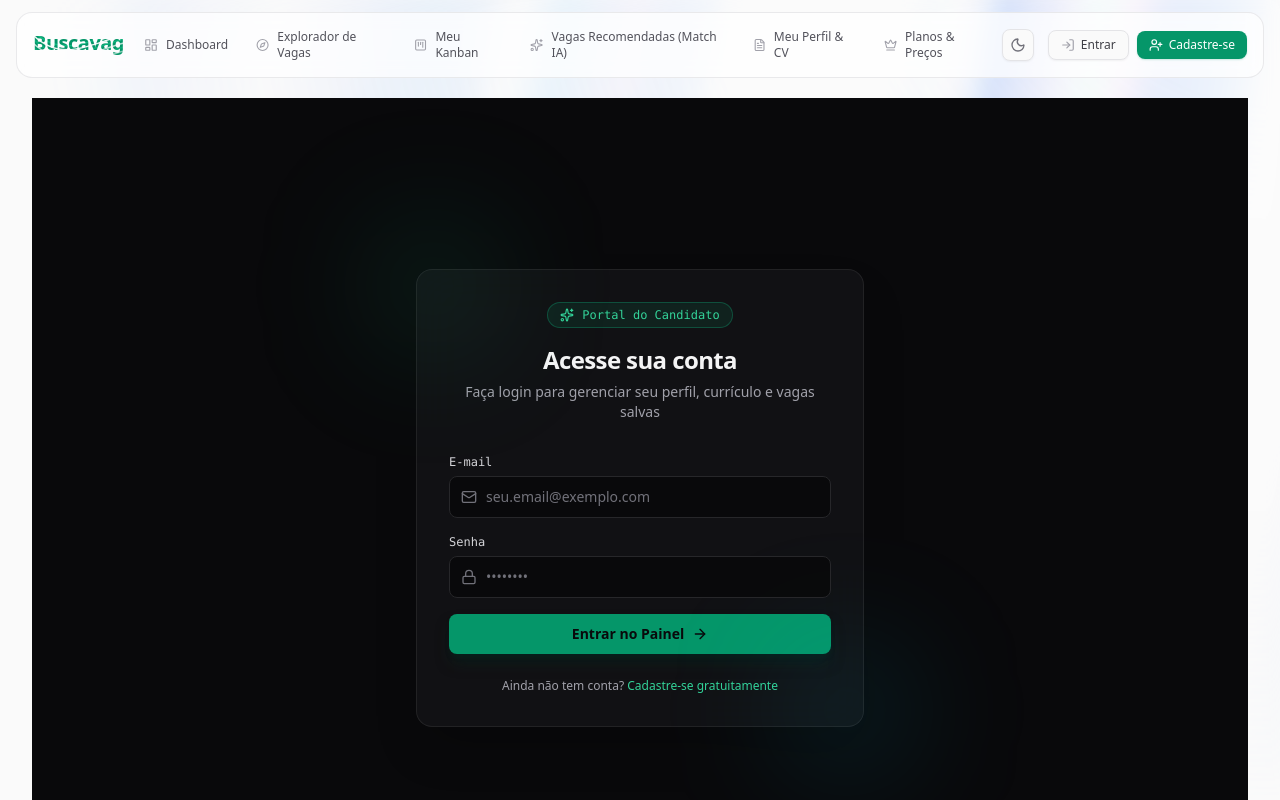
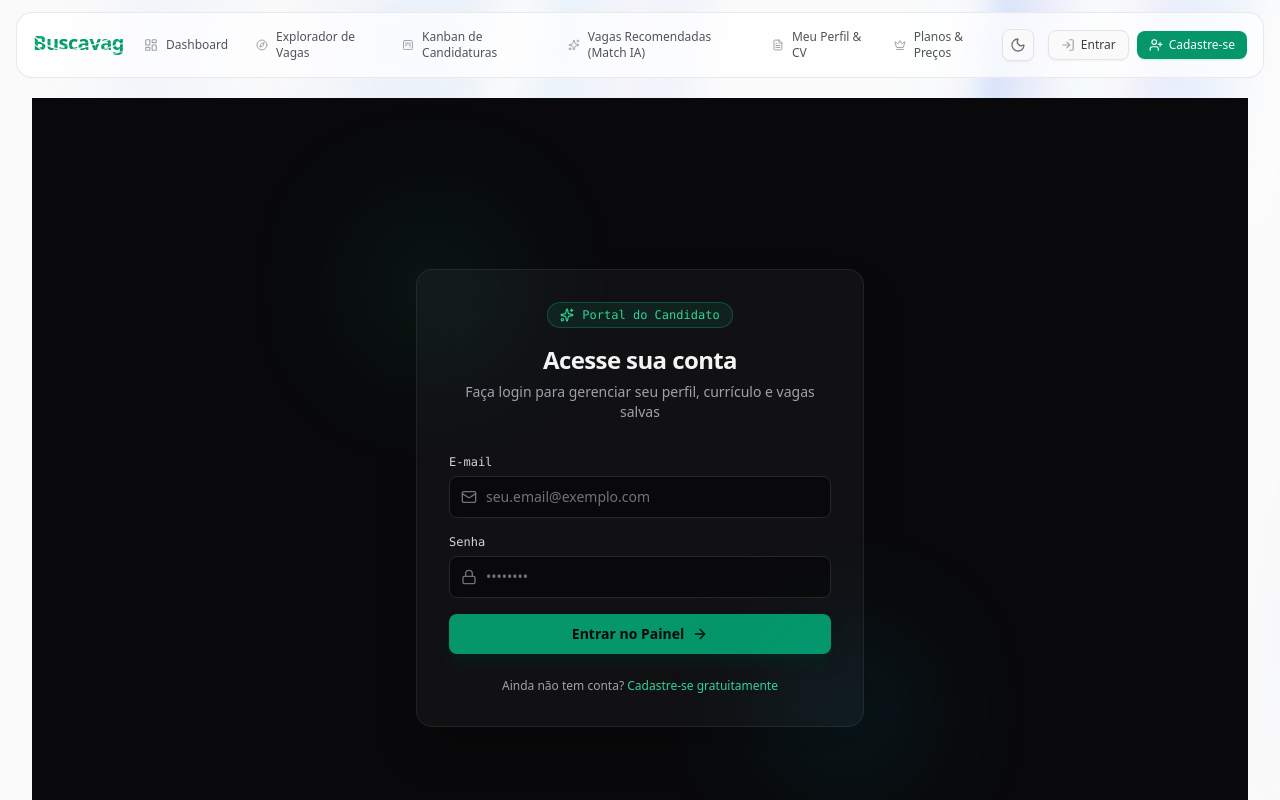
Before and after one commit to moaaskt/buscavag, a Next.js app: page /login in a window 1280 px wide. Shown: the top 800 px of the page. Built offline with nearby package versions, Linux system fonts and the light colour scheme; no server answers.

Commit message:
refactor: rename Meu Kanban menu item to Kanban de Candidaturas in Navbar

```diff
--- a/src/components/Navbar.tsx
+++ b/src/components/Navbar.tsx
@@ -110,7 +110,7 @@ export function Navbar({
       active: pathname.startsWith('/jobs'),
     },
     {
-      name: 'Meu Kanban',
+      name: 'Kanban de Candidaturas',
       link: '/board',
       icon: KanbanSquare,
       active: pathname.startsWith('/board'),
```
